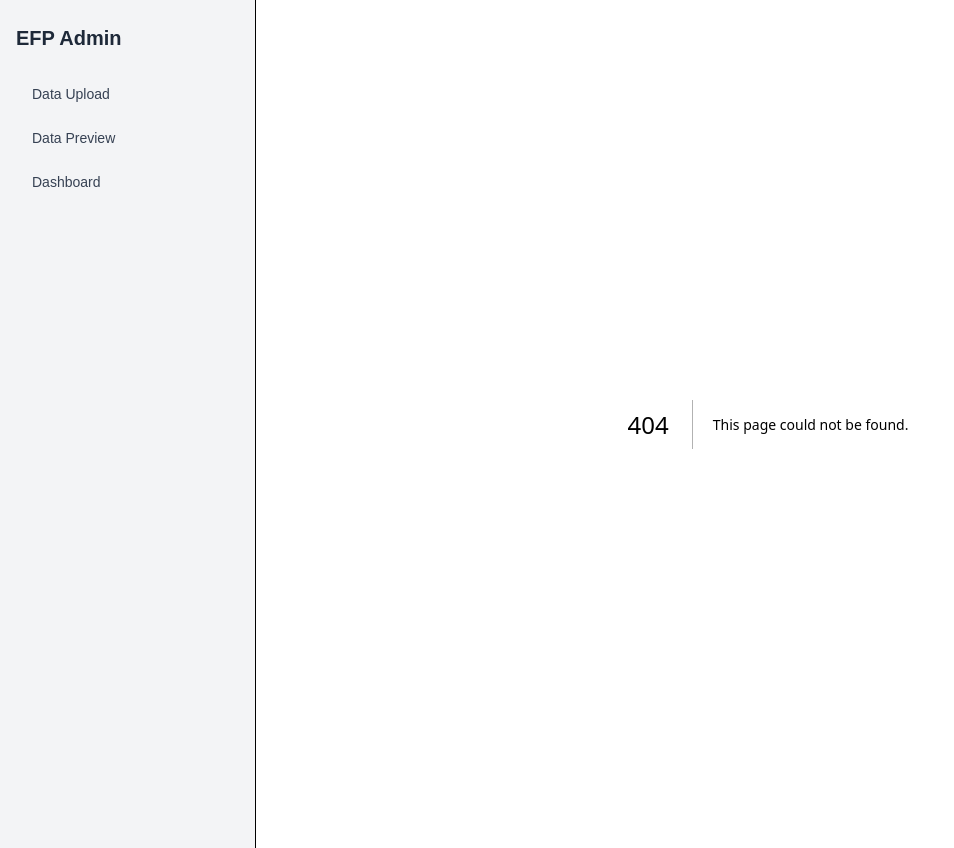
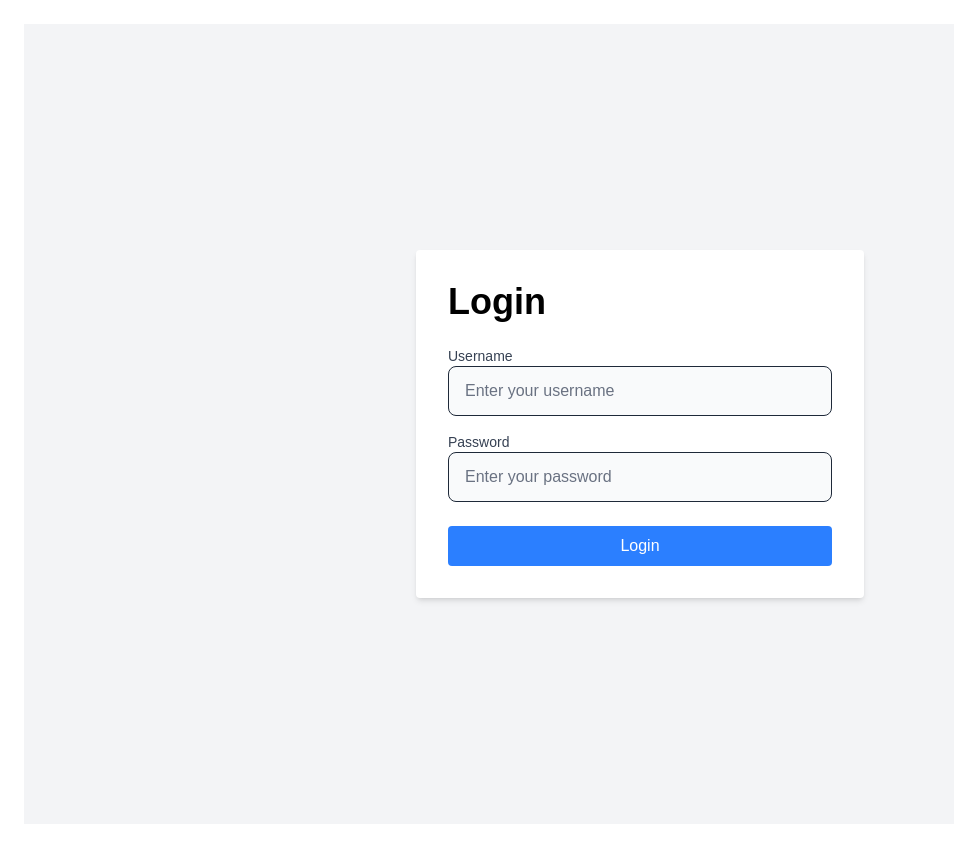
Before and after one commit to Nandani-06/capstoneGroup8, a Next.js app in the folder client/: page /login in a window 1280 px wide. Before the commit this address had no page. Shown: the whole page, without its empty margins (0-954 px from the left). Built offline with nearby package versions, Linux system fonts and the light colour scheme.

Commit message:
add login page with authertication

```diff
--- /dev/null
+++ b/client/app/api/login/route.ts
@@ -0,0 +1,39 @@
+import { NextResponse } from "next/server";
+import { cookies } from "next/headers";
+
+export async function POST(req: Request) {
+  // Parse the JSON data from the request
+  const { username, password } = await req.json();
+
+  // Call the Django backend's /token-auth/ API
+  const res = await fetch("http://127.0.0.1:8000/token-auth/", {
+    method: "POST",
+    headers: {
+      "Content-Type": "application/x-www-form-urlencoded",
+    },
+    body: new URLSearchParams({ username, password }),
+  });
+
+  if (res.ok) {
+    // Extract the token from the response
+    const { token } = await res.json();
+
+    // Set a cookie to store the token
+    const cookieStore = cookies();
+    (await cookieStore).set("token", token, {
+      httpOnly: true,
+      path: "/",
+      secure: process.env.NODE_ENV === "production",
+    });
+
+    // Redirect to the homepage
+    return NextResponse.redirect(new URL("/", req.url));
+  }
+
+  // If login fails, return the error response
+  const error = await res.json();
+  return new NextResponse(JSON.stringify({ error: error.detail || "Invalid username or password" }), {
+    status: res.status,
+    headers: { "Content-Type": "application/json" },
+  });
+}
--- /dev/null
+++ b/client/app/client-layout.tsx
@@ -0,0 +1,22 @@
+"use client";
+
+import { usePathname } from 'next/navigation';
+import Sidebar from "@/components/Sidebar";
+
+export default function ClientLayout({
+  children,
+}: {
+  children: React.ReactNode;
+}) {
+  const pathname = usePathname();
+  const isLoginPage = pathname === '/login';
+
+  return (
+    <div className={!isLoginPage ? 'flex' : ''}>
+      {!isLoginPage && <Sidebar />}
+      <main className={`${isLoginPage ? 'w-full' : 'flex-1'} p-6 bg-white overflow-x-auto max-w-full`}>
+        {children}
+      </main>
+    </div>
+  );
+}
--- a/client/app/layout.tsx
+++ b/client/app/layout.tsx
@@ -1,7 +1,9 @@
+
 import type { Metadata } from "next";
 import { Geist, Geist_Mono } from "next/font/google";
 import "./globals.css";
 import Sidebar from "@/components/Sidebar";
+import ClientLayout from "./client-layout";
 
 const geistSans = Geist({
   variable: "--font-geist-sans",
@@ -25,9 +27,8 @@ export default function RootLayout({
 }>) {
   return (
     <html lang="en">
-      <body className={`${geistSans.variable} ${geistMono.variable} antialiased flex`}>
-        <Sidebar />
-        <main className="flex-1 p-6 bg-white overflow-x-auto max-w-full">{children}</main>
+      <body className={`${geistSans.variable} ${geistMono.variable} antialiased`}>
+        <ClientLayout>{children}</ClientLayout>
       </body>
     </html>
   );
--- /dev/null
+++ b/client/app/login/page.tsx
@@ -0,0 +1,79 @@
+"use client";
+
+import { useState } from "react";
+
+export default function LoginPage() {
+  const [username, setUsername] = useState("");
+  const [password, setPassword] = useState("");
+  const [error, setError] = useState("");
+
+  const handleSubmit = async (e: React.FormEvent) => {
+    e.preventDefault();
+
+    const res = await fetch("/api/login", {
+      method: "POST",
+      headers: {
+        "Content-Type": "application/json",
+      },
+      body: JSON.stringify({ username, password }),
+    });
+
+    if (res.ok) {
+      // Redirect to the homepage
+      window.location.href = "/";
+    } else {
+      // Handle login error
+      const error = await res.json();
+      setError(error.error || "Invalid username or password");
+    }
+  };
+
+  return (
+    <div className="flex items-center justify-center min-h-screen bg-gray-100">
+      <div className="w-full max-w-md p-8 bg-white rounded shadow-md">
+        <h1 className="text-4xl font-bold mb-6 text-black">Login</h1>
+        {error && (
+          <div className="mb-4 p-3 text-sm text-red-700 bg-red-100 border border-red-400 rounded">
+            {error}
+          </div>
+        )}
+        <form onSubmit={handleSubmit}>
+          <div className="mb-4">
+            <label htmlFor="username" className="block text-sm font-medium text-gray-700">
+              Username
+            </label>
+            <input
+              type="text"
+              id="username"
+              value={username}
+              onChange={(e) => setUsername(e.target.value)}
+              className="w-full px-4 py-3 border rounded-lg focus:outline-none focus:ring-2 focus:ring-blue-500 text-gray-800 placeholder-gray-500 bg-gray-50"
+              placeholder="Enter your username"
+              required
+            />
+          </div>
+          <div className="mb-6">
+            <label htmlFor="password" className="block text-sm font-medium text-gray-700">
+              Password
+            </label>
+            <input
+              type="password"
+              id="password"
+              value={password}
+              onChange={(e) => setPassword(e.target.value)}
+              className="w-full px-4 py-3 border rounded-lg focus:outline-none focus:ring-2 focus:ring-blue-500 text-gray-800 placeholder-gray-500 bg-gray-50"
+              placeholder="Enter your password"
+              required
+            />
+          </div>
+          <button
+            type="submit"
+            className="w-full px-4 py-2 text-white bg-blue-500 rounded hover:bg-blue-600 focus:outline-none focus:ring focus:ring-blue-300"
+          >
+            Login
+          </button>
+        </form>
+      </div>
+    </div>
+  );
+}
```
Also changed, not shown: 2 other files (tests, documents, lock files or other folders).
